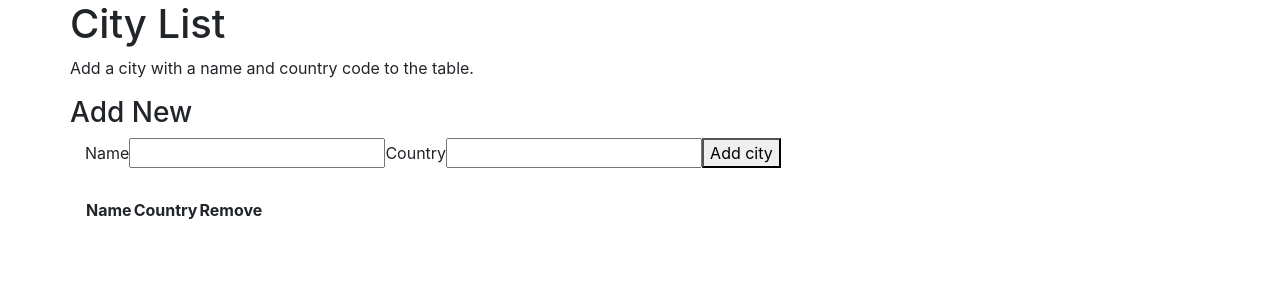
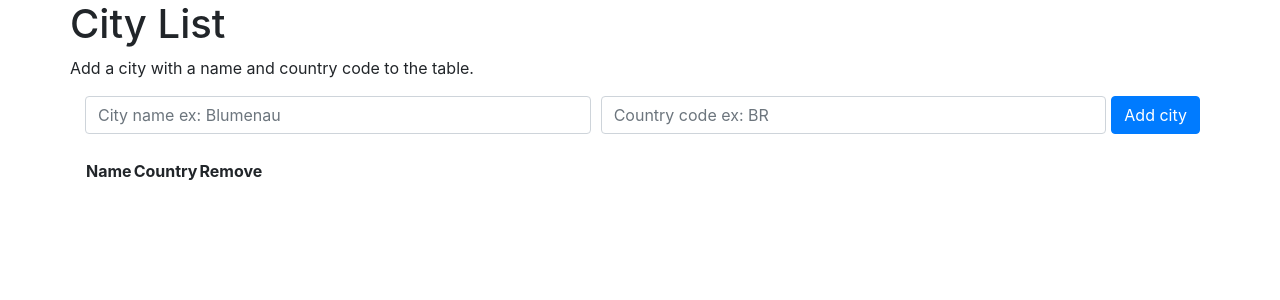
Before and after one commit to YouFool/openweather-react, a React (Create React App) app: page / in a window 1280 px wide. Shown: the top 300 px of the page. Built offline with nearby package versions, Linux system fonts and the light colour scheme.

Commit message:
Add smooth-looking CityForm

```diff
--- a/src/App.js
+++ b/src/App.js
@@ -1,6 +1,6 @@
 import React, { Component } from "react";
 import Table from "./city/Table";
-import Form from "./city/Form";
+import CityForm from "./city/CityForm";
 import { Container, Row } from "react-bootstrap";
 
 class App extends Component {
@@ -30,8 +30,7 @@ class App extends Component {
       <Container>
         <Row><h1>City List</h1></Row>
         <Row><p>Add a city with a name and country code to the table.</p></Row>
-        <Row><h3>Add New</h3></Row>
-        <Form handleSubmit={this.handleSubmit} />
+        <CityForm handleSubmit={this.handleSubmit} />
         <br></br>
         <Table cityData={data} removeCity={this.removeCity} />
       </Container>
--- /dev/null
+++ b/src/city/CityForm.js
@@ -0,0 +1,64 @@
+import React, { Component } from "react";
+import { Form, Col, Button } from "react-bootstrap";
+
+class CityForm extends Component {
+  constructor(props) {
+    super(props);
+
+    this.initialState = {
+      name: "",
+      countryCode: ""
+    };
+
+    this.state = this.initialState;
+  }
+
+  handleChange = event => {
+    const { id, value } = event.target;
+
+    this.setState({
+      [id]: value
+    });
+  };
+
+  onFormSubmit = event => {
+    event.preventDefault();
+
+    this.props.handleSubmit(this.state);
+    this.setState(this.initialState);
+  };
+
+  render() {
+    const { name: cityName, countryCode: code } = this.state;
+
+    return (
+      <Form onSubmit={this.onFormSubmit}>
+        <Form.Row>
+          <Col>
+            <Form.Control
+              as="input"
+              placeholder="City name ex: Blumenau"
+              value={cityName}
+              id="name"
+              onChange={this.handleChange}
+            />
+          </Col>
+          <Col>
+            <Form.Control
+              as="input"
+              placeholder="Country code ex: BR"
+              value={code}
+              id="countryCode"
+              onChange={this.handleChange}
+            />
+          </Col>
+          <Button variant="primary" type="submit">
+            Add city
+          </Button>
+        </Form.Row>
+      </Form>
+    );
+  }
+}
+
+export default CityForm;
--- a/src/city/Form.js
+++ /dev/null
@@ -1,55 +0,0 @@
-import React, { Component } from "react";
-
-class Form extends Component {
-  constructor(props) {
-    super(props);
-
-    this.initialState = {
-      name: "",
-      countryCode: ""
-    };
-
-    this.state = this.initialState;
-  }
-
-  handleChange = event => {
-    const { name, value } = event.target;
-
-    this.setState({
-      [name]: value
-    });
-  };
-
-  onFormSubmit = event => {
-    event.preventDefault();
-
-    this.props.handleSubmit(this.state);
-    this.setState(this.initialState);
-  };
-
-  render() {
-    const { name: cityName, countryCode: code } = this.state;
-
-    return (
-      <form onSubmit={this.onFormSubmit}>
-        <label>Name</label>
-        <input
-          type="text"
-          name="name"
-          value={cityName}
-          onChange={this.handleChange}
-        />
-        <label>Country</label>
-        <input
-          type="text"
-          name="countryCode"
-          value={code}
-          onChange={this.handleChange}
-        />
-        <button type="submit">Add city</button>
-      </form>
-    );
-  }
-}
-
-export default Form;
```
